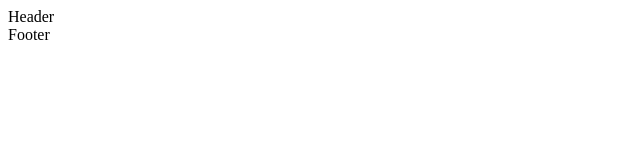
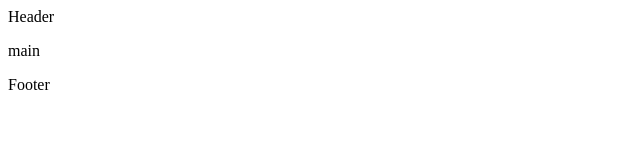
Before and after one commit to AlvesPHGA/chart-component, a React (Vite) app: page / in a window 1280 px wide. Shown: the top 160 px of the page, without its empty margins (0-640 px from the left). Built offline with nearby package versions, Linux system fonts and the light colour scheme.

Commit message:
updated proj

```diff
--- a/src/App.tsx
+++ b/src/App.tsx
@@ -1,6 +1,6 @@
 import Home from './Pages/Home';
 
-function App() {
+export function App() {
    return <Home />;
 }
 
--- a/src/Pages/Home.tsx
+++ b/src/Pages/Home.tsx
@@ -3,10 +3,13 @@ import React from 'react';
 import { Index as Header } from '../components/global/Header/index';
 import { Index as Footer } from '../components/global/Footer/index';
 
+import { Index as Main } from '../components/Main/index';
+
 const Home = () => {
    return (
       <>
          <Header />
+         <Main />
          <Footer />
       </>
    );
--- a/src/components/Main/index.tsx
+++ b/src/components/Main/index.tsx
@@ -1,7 +1,12 @@
 import React from 'react';
+import { Main } from './Main.style';
 
-const index = () => {
-   return <div>index</div>;
+export const Index = () => {
+   return (
+      <Main>
+         <p>main</p>
+      </Main>
+   );
 };
 
-export default index;
+export default Index;
```
Also changed, not shown: src/components/Main/Main.style.tsx (renamed from src/components/Main/MainStyle.style.tsx).
